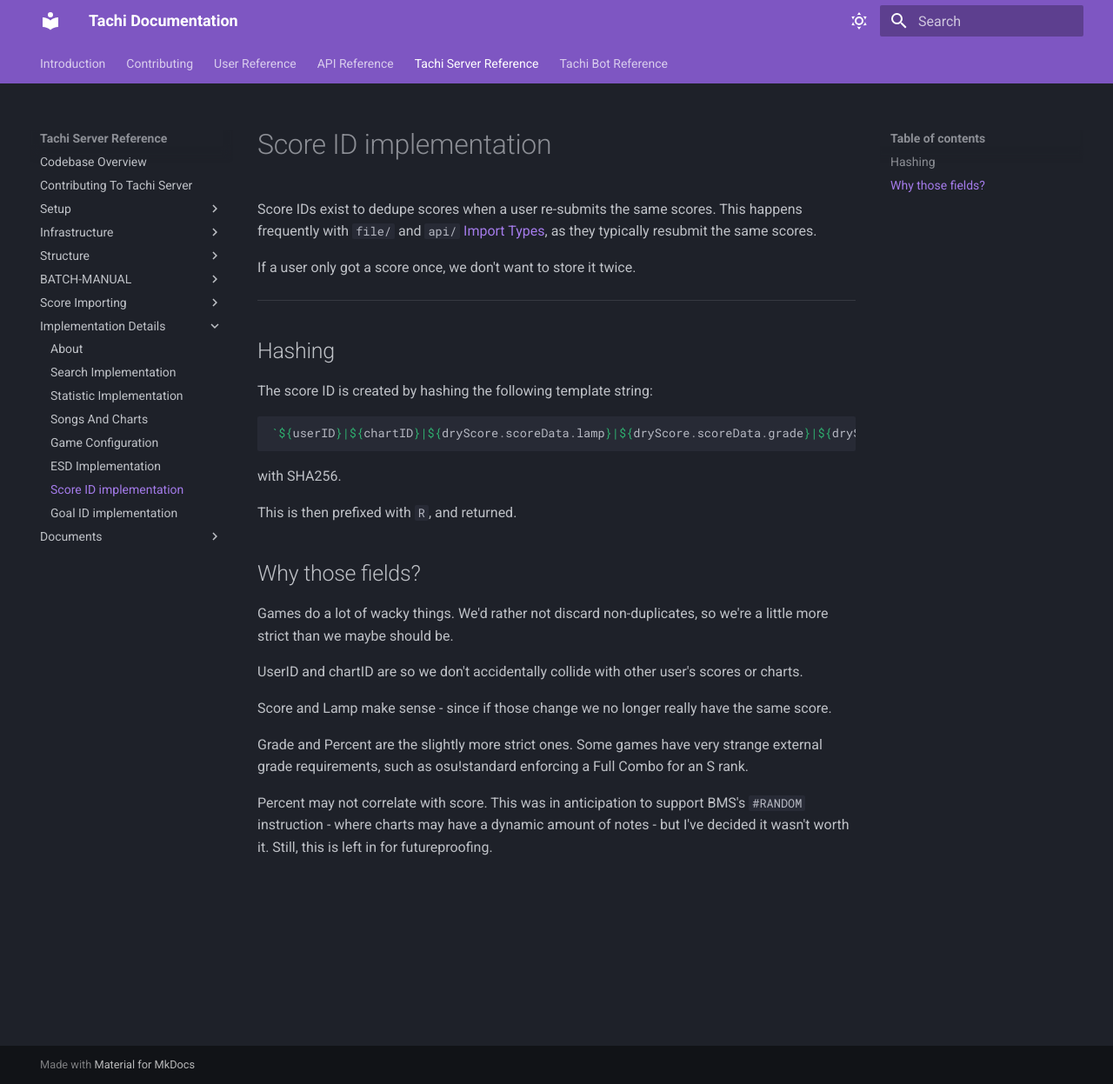
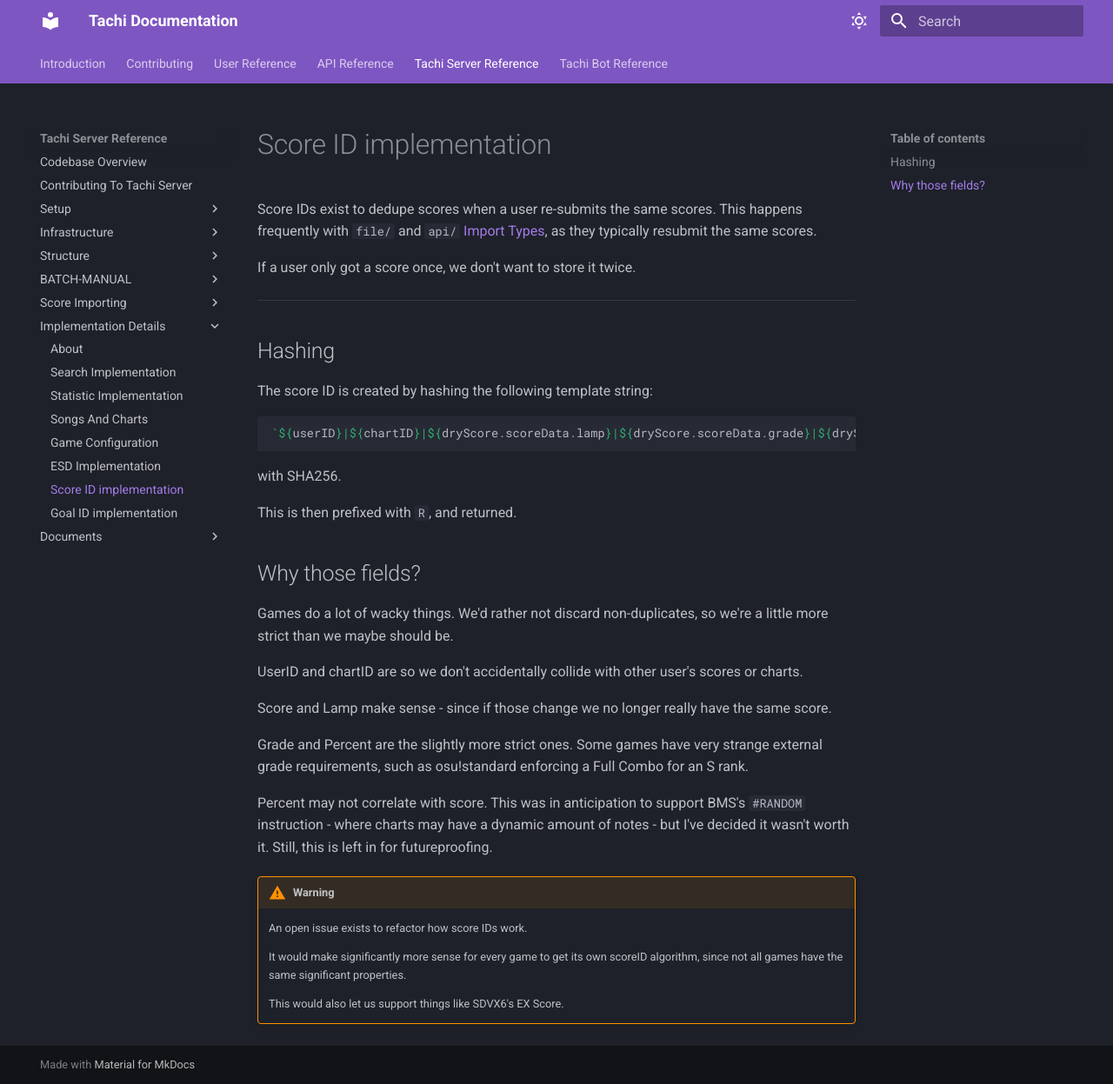
Before and after one commit to zkrising/Tachi, an MkDocs documentation site: the page built from docs/docs/tachi-server/implementation-details/score-id.md, in a window 1280 px wide and 1247 px high. Shown: the whole window at 87% size. Built offline with MkDocs 1.6.1 and Material for MkDocs 9.7.7, drawn with Linux system fonts in a browser that asks for light colours.

Commit message:
Add note about SDVX 6 EX Score Score IDs.

```diff
--- a/docs/docs/tachi-server/implementation-details/score-id.md
+++ b/docs/docs/tachi-server/implementation-details/score-id.md
@@ -42,3 +42,11 @@
 to support BMS's `#RANDOM` instruction - where charts may
 have a dynamic amount of notes - but I've decided it
 wasn't worth it. Still, this is left in for futureproofing.
+
+!!! warning
+	An open issue exists to refactor how score IDs work.
+
+	It would make significantly more sense for every game to get its own scoreID algorithm,
+	since not all games have the same significant properties.
+
+	This would also let us support things like SDVX6's EX Score.
```
